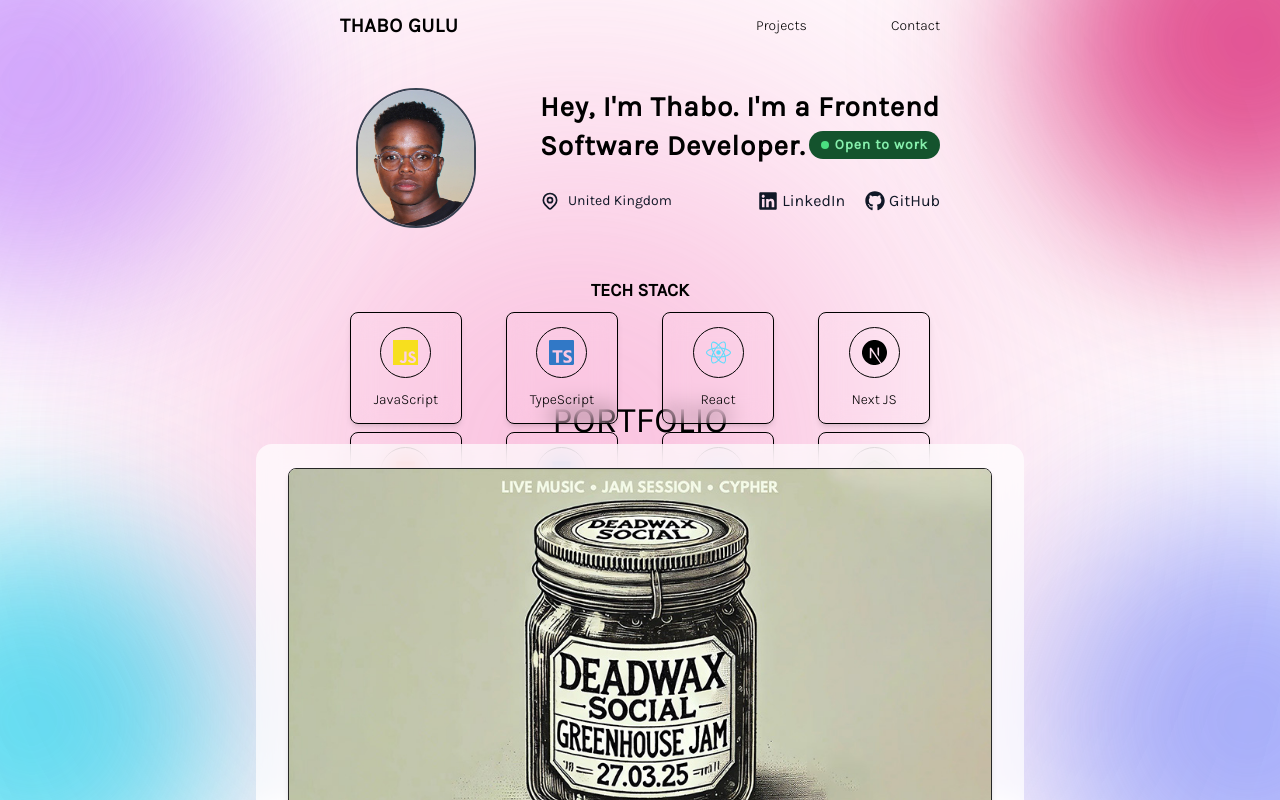
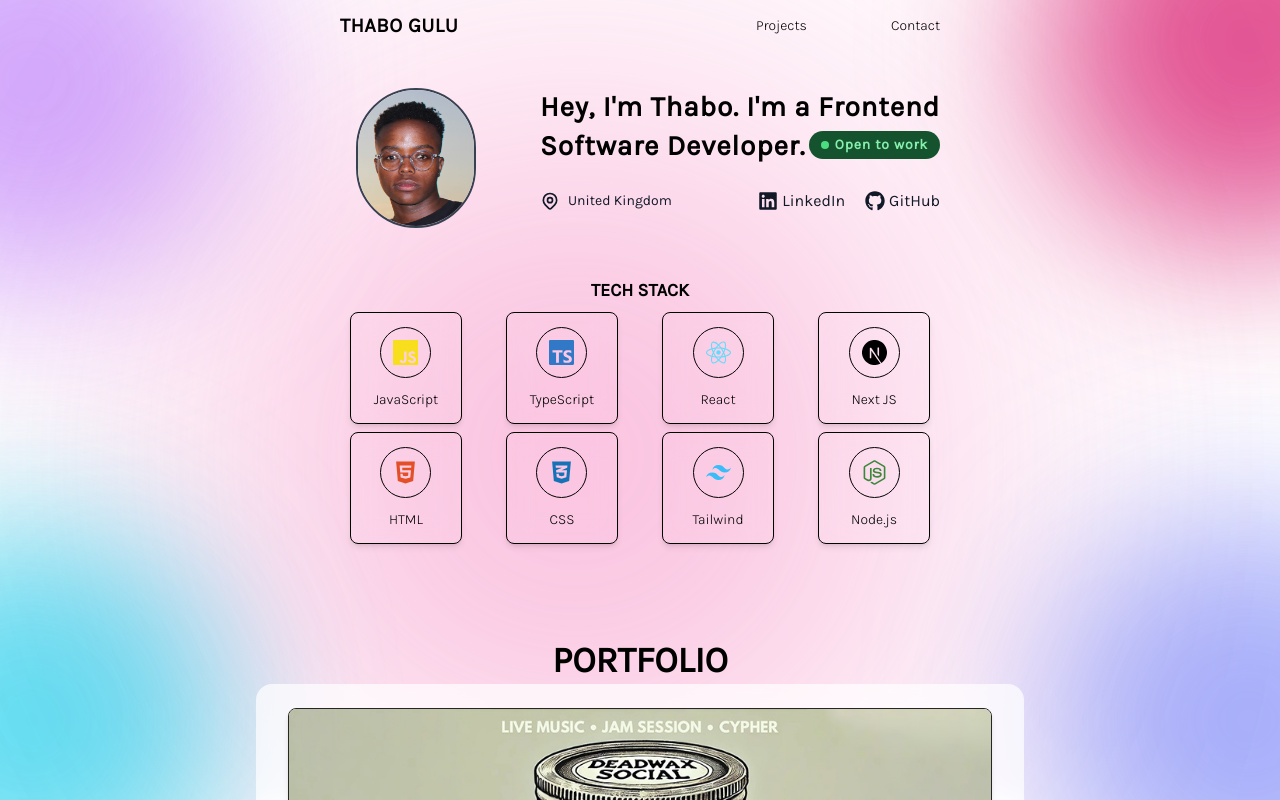
Before and after one commit to tgulu/Portfolio, a React (Create React App) app: page / in a window 1280 px wide. Shown: the top 800 px of the page. Built offline with nearby package versions, Linux system fonts and the light colour scheme; a web font is replaced by a local one.

Commit message:
change view height

```diff
--- a/src/pages/Home.jsx
+++ b/src/pages/Home.jsx
@@ -7,7 +7,7 @@ import Nav from "../components/Nav";
 
 const Home = () => {
   return (
-    <div className="w-full  xl:h-[60vh] md:h-[100vh] h-full flex justify-center">
+    <div className="w-full  xl:h-[90vh] md:h-[100vh] h-full flex justify-center">
       {/* Boxed wrapper */}
       <div className="max-w-6xl mx-auto space-y-12 md:space-y-12 lg:py-0 py-8 px-6 ">
         <Nav />
--- a/src/pages/Portfolio.jsx
+++ b/src/pages/Portfolio.jsx
@@ -46,7 +46,7 @@ const Portfolio = () => {
       className="xl:h-[82vh] md:h-[100vh] w-full flex flex-col items-center justify-center px-4 py-5"
     >
       <div className="w-full max-w-3xl">
-        <h1 className="pt-14 md:pt-0 mt-0 mb-1 text-center text-lg md:text-2xl lg:text-4xl">
+        <h1 className="pt-14 md:pt-0 mt-0 mb-1 text-center font-bold text-lg md:text-2xl lg:text-4xl">
           PORTFOLIO
         </h1>
 
```
